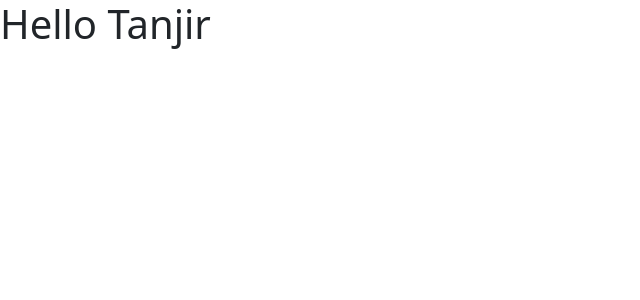
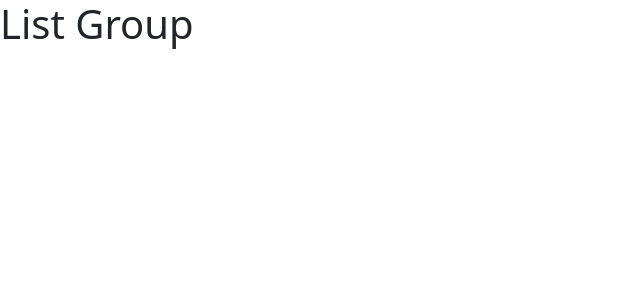
Before and after one commit to tanjirhc/react-app7, a React (Vite) app: page / in a window 1280 px wide. Shown: the top 300 px of the page, without its empty margins (0-640 px from the left). Built offline with nearby package versions, Linux system fonts and the light colour scheme.

Commit message:
ListGroup component imported

```diff
--- a/src/App.tsx
+++ b/src/App.tsx
@@ -1,7 +1,7 @@
-import Message from "./Message"
+import ListGroup from "./components/ListGroup";
 
 function App() {
-  return <div> <Message /> </div>
+  return <div> <ListGroup /> </div>
 }
 
 export default App;
--- /dev/null
+++ b/src/components/ListGroup.tsx
@@ -0,0 +1,5 @@
+function ListGroup() {
+  return <h1>List Group</h1>;
+}
+
+export default ListGroup;
```
